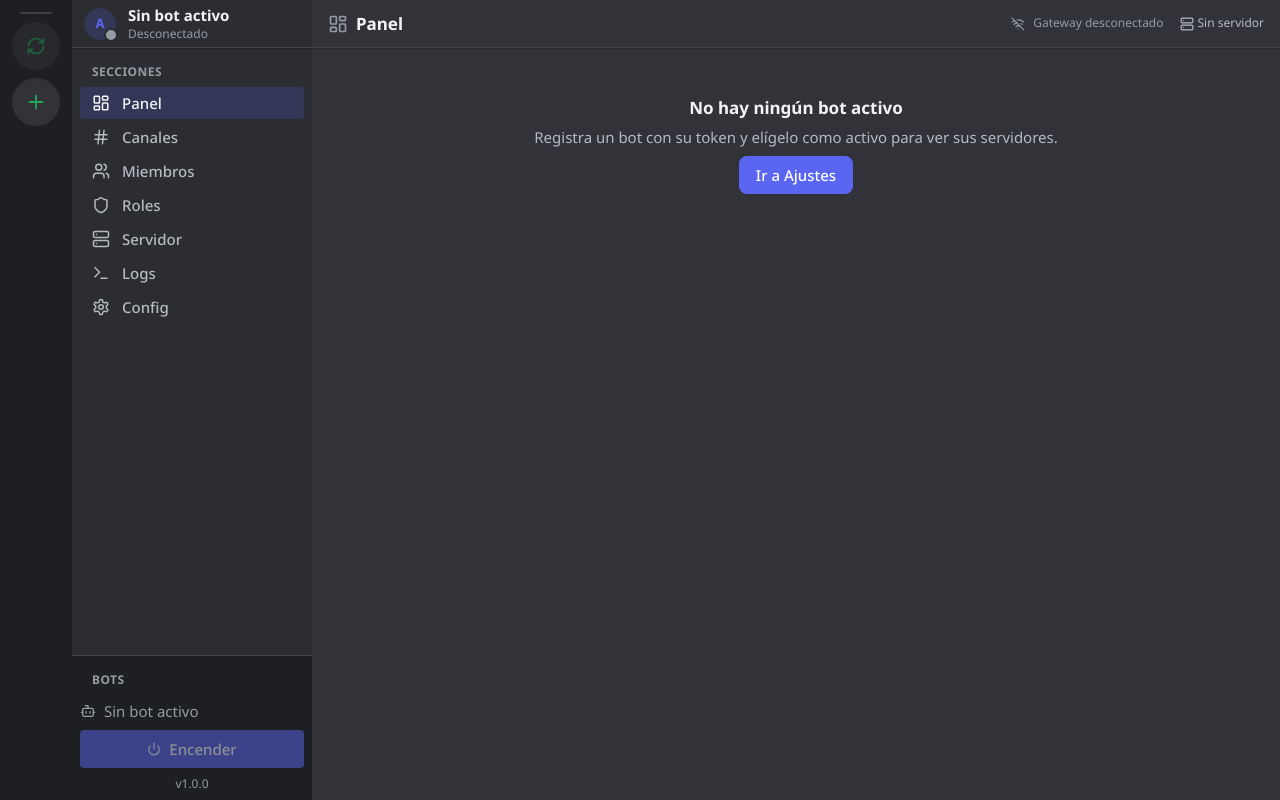
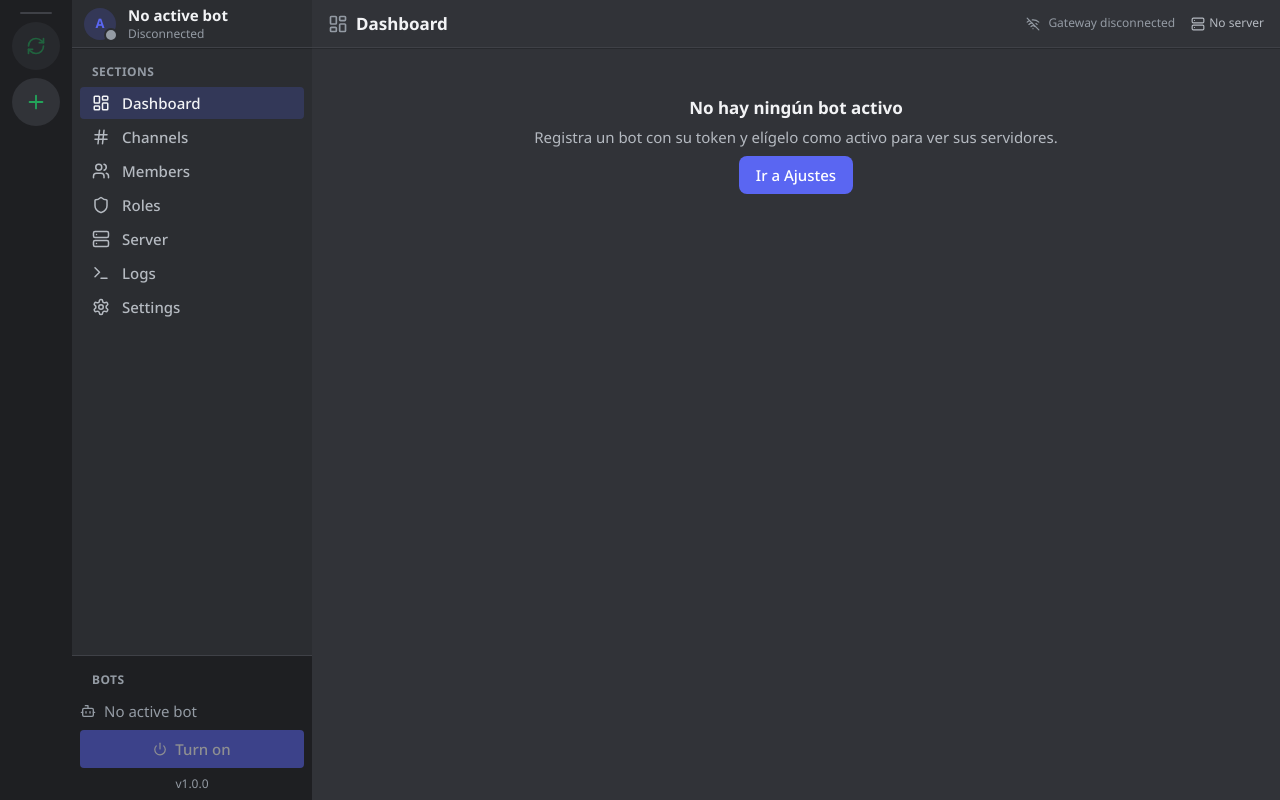
Before and after one commit to BenReynor/ARGUS, a React (Vite) app: page / in a window 1280 px wide. Built offline with nearby package versions, Linux system fonts and the light colour scheme; a web font is replaced by a local one.

Commit message:
dedalo: Traducir la estructura de la ventana
Traducir la estructura de la ventana

```diff
--- a/index.html
+++ b/index.html
@@ -1,5 +1,5 @@
 <!DOCTYPE html>
-<html lang="es">
+<html lang="en">
   <head>
     <meta charset="UTF-8" />
     <meta name="viewport" content="width=device-width, initial-scale=1.0" />
@@ -21,7 +21,7 @@
     </style>
   </head>
   <body>
-    <div id="carga" role="progressbar" aria-label="Cargando ARGUS" aria-valuemin="0" aria-valuemax="100" aria-valuenow="5">
+    <div id="carga" role="progressbar" aria-label="Loading ARGUS" aria-valuemin="0" aria-valuemax="100" aria-valuenow="5">
       <svg viewBox="0 0 512 512" aria-hidden="true">
         <defs>
           <linearGradient id="carga-bg" x1="0" y1="0" x2="1" y2="1"><stop offset="0" stop-color="#1e1b4b"/><stop offset="1" stop-color="#020617"/></linearGradient>
@@ -39,7 +39,7 @@
       </svg>
       <h1>ARGUS</h1>
       <div id="carga-pista"><div id="carga-barra"></div></div>
-      <div id="carga-paso">Cargando la interfaz…</div>
+      <div id="carga-paso">Loading…</div>
     </div>
     <div id="root"></div>
     <script type="module" src="/src/main.tsx"></script>
--- a/src/App.tsx
+++ b/src/App.tsx
@@ -13,7 +13,7 @@ import { ServidorView } from './components/ServidorView';
 import { Notification } from './components/Notification';
 import { LayoutDashboard, Hash, Users, Shield, Terminal, Settings, Server } from 'lucide-react';
 import { aplicarTema } from './temas';
-import { setIdioma } from './i18n';
+import { setIdioma, t } from './i18n';
 import { pasoCarga, finCarga } from './carga';
 import { useBotStatus, useShowNotification } from './store/useStore';
 import { getConfig, getBotStatus, refreshServerMap, getServerMap, onMapUpdated, onSyncProgress, onBotStatusChange } from './api/tauri';
@@ -37,17 +37,17 @@ function App() {
   useEffect(() => {
     const init = async () => {
       try {
-        pasoCarga('Leyendo tu configuración…', 50);
+        pasoCarga('Reading your settings…', 50);
         // El backend es la fuente de verdad (incluye tema y modo guardados).
         setConfig(await getConfig());
       } catch (e) {
         console.error('Config load error:', e);
       }
       try {
-        pasoCarga('Conectando con el bot…', 65);
+        pasoCarga('Connecting to the bot…', 65);
         const status = await getBotStatus();
         setBotStatus(status);
-        pasoCarga('Cargando tus servidores…', 80);
+        pasoCarga('Loading your servers…', 80);
         const map = await refreshServerMap();
         setServerMap(map);
       } catch (e) {
@@ -80,17 +80,17 @@ function App() {
   }, [setBotStatus, setServerMap, setConfig]);
 
   const tabs: { id: string; label: string; icon: string }[] = [
-    { id: 'dashboard', label: 'Panel', icon: 'layout-dashboard' },
-    { id: 'channels', label: 'Canales', icon: 'hash' },
-    { id: 'members', label: 'Miembros', icon: 'users' },
-    { id: 'roles', label: 'Roles', icon: 'shield' },
-    { id: 'servidor', label: 'Servidor', icon: 'server' },
-    { id: 'logs', label: 'Logs', icon: 'terminal' },
-    { id: 'settings', label: 'Config', icon: 'settings' },
+    { id: 'dashboard', label: t('Dashboard'), icon: 'layout-dashboard' },
+    { id: 'channels', label: t('Channels'), icon: 'hash' },
+    { id: 'members', label: t('Members'), icon: 'users' },
+    { id: 'roles', label: t('Roles'), icon: 'shield' },
+    { id: 'servidor', label: t('Server'), icon: 'server' },
+    { id: 'logs', label: t('Logs'), icon: 'terminal' },
+    { id: 'settings', label: t('Settings'), icon: 'settings' },
   ];
 
   const activeTab = useStore((s) => s.activeTab);
-  const seccion = tabs.find((t) => t.id === activeTab) ?? tabs[0];
+  const seccion = tabs.find((tab) => tab.id === activeTab) ?? tabs[0];
   const iconosSeccion: Record<string, any> = {
     'layout-dashboard': LayoutDashboard, hash: Hash, users: Users, shield: Shield, server: Server, terminal: Terminal, settings: Settings,
   };
--- a/src/carga.ts
+++ b/src/carga.ts
@@ -1,5 +1,6 @@
 // Pantalla de carga de index.html: avanza la barra con cada paso del arranque
 // y se quita cuando la app tiene datos que mostrar.
+import { t } from './i18n';
 
 const TIEMPO_MAXIMO_MS = 8000; // si Discord tarda, se muestra la app igual
 
@@ -13,13 +14,14 @@ export function pasoCarga(texto: string, porcentaje: number): void {
   const paso = document.getElementById('carga-paso');
   const caja = document.getElementById('carga');
   if (barra) barra.style.width = `${valorActual}%`;
-  if (paso) paso.textContent = texto;
+  if (paso) paso.textContent = t(texto);
+  caja?.setAttribute('aria-label', t('Loading ARGUS'));
   caja?.setAttribute('aria-valuenow', String(Math.round(valorActual)));
 }
 
 export function finCarga(): void {
   if (terminado) return;
-  pasoCarga('Listo', 100);
+  pasoCarga('Ready', 100);
   terminado = true;
   const caja = document.getElementById('carga');
   if (!caja) return;
--- a/src/components/Header.tsx
+++ b/src/components/Header.tsx
@@ -1,5 +1,6 @@
 import React from 'react';
 import { useBotStatus, useServerMap, useGuildPanel } from '../store/useStore';
+import { t } from '../i18n';
 import { Server, Gauge, Users, Wifi, WifiOff } from 'lucide-react';
 
 /** Cabecera de la sección activa (48px), con el estado del Gateway. */
@@ -21,24 +22,24 @@ export const Header: React.FC<{ titulo: string; icono?: any }> = ({ titulo, icon
         <div className={`connection-status ${botStatus.connected ? 'connected' : 'disconnected'}`}>
           <Wifi className="wifi-icon" size={14} aria-hidden="true" />
           <WifiOff className="wifi-off-icon" size={14} aria-hidden="true" />
-          <span>{botStatus.connected ? 'Gateway en vivo' : 'Gateway desconectado'}</span>
+          <span>{botStatus.connected ? t('Gateway live') : t('Gateway disconnected')}</span>
         </div>
         <div className="status-grid">
           {botStatus.latency_ms ? (
-            <span className="status-item" title="Latencia del Gateway">
+            <span className="status-item" title={t('Gateway latency')}>
               <Gauge size={14} aria-hidden="true" />
               <span className="num">{botStatus.latency_ms} ms</span>
             </span>
           ) : null}
           {miembros > 0 && (
-            <span className="status-item" title="Miembros del servidor">
+            <span className="status-item" title={t('Server members')}>
               <Users size={14} aria-hidden="true" />
               <span className="num">{miembros.toLocaleString()}</span>
             </span>
           )}
-          <span className="status-item" title={servidor ?? 'Ningún servidor seleccionado'}>
+          <span className="status-item" title={servidor ?? t('No server selected')}>
             <Server size={14} aria-hidden="true" />
-            <span className="status-guild">{servidor ?? 'Sin servidor'}</span>
+            <span className="status-guild">{servidor ?? t('No server')}</span>
           </span>
         </div>
       </div>
--- a/src/components/Notification.tsx
+++ b/src/components/Notification.tsx
@@ -1,6 +1,7 @@
 import React, { useEffect } from 'react';
 import { useNotifications, useHideNotification } from '../store/useStore';
 import type { ToastItem, ToastType } from '../store/useStore';
+import { t } from '../i18n';
 import { CheckCircle, AlertCircle, Info, AlertTriangle, X } from 'lucide-react';
 
 const DURACION_MS: Record<ToastType, number> = { success: 4000, info: 4000, warning: 6000, error: 8000 };
@@ -34,7 +35,7 @@ const Toast: React.FC<{ toast: ToastItem; onClose: (id: number) => void }> = ({
     >
       <Icon size={18} className="toast__icono" />
       <span className="toast__texto">{toast.message}</span>
-      <button className="icon-btn" aria-label="Cerrar notificación" onClick={() => onClose(toast.id)}>
+      <button className="icon-btn" aria-label={t('Close notification')} onClick={() => onClose(toast.id)}>
         <X size={14} />
       </button>
     </div>
--- a/src/components/Sidebar.tsx
+++ b/src/components/Sidebar.tsx
@@ -6,6 +6,7 @@ import {
   Power, Circle, Bot, Server
 } from 'lucide-react';
 import { Avatar } from './ui';
+import { t } from '../i18n';
 
 interface SidebarProps {
   tabs: { id: string; label: string; icon: string }[];
@@ -39,21 +40,21 @@ export const Sidebar: React.FC<SidebarProps> = ({ tabs }) => {
           <span
             className={`punto-estado ${botStatus.connected ? 'status-online' : botStatus.running ? 'status-connecting' : 'status-offline'}`}
             role="img"
-            aria-label={botStatus.connected ? 'Gateway en línea' : botStatus.running ? 'Gateway conectando' : 'Gateway desconectado'}
+            aria-label={botStatus.connected ? t('Gateway online') : botStatus.running ? t('Gateway connecting') : t('Gateway offline')}
           />
         </span>
         <div className="bot-activo">
-          <span className="bot-activo-nombre">{botActivo?.name ?? 'Sin bot activo'}</span>
+          <span className="bot-activo-nombre">{botActivo?.name ?? t('No active bot')}</span>
           <span className="bot-status-mini">
             <span className="status-text">
-              {botStatus.connected ? 'En línea' : botStatus.running ? 'Conectando...' : 'Desconectado'}
+              {botStatus.connected ? t('Online') : botStatus.running ? t('Connecting...') : t('Disconnected')}
             </span>
           </span>
         </div>
       </div>
 
-      <nav className="sidebar-nav" aria-label="Secciones">
-        <span className="nav-categoria">Secciones</span>
+      <nav className="sidebar-nav" aria-label={t('Sections')}>
+        <span className="nav-categoria">{t('Sections')}</span>
         {tabs.map((tab) => {
           const Icon = iconMap[tab.icon];
           const isActive = activeTab === tab.id;
@@ -72,10 +73,10 @@ export const Sidebar: React.FC<SidebarProps> = ({ tabs }) => {
 
       <div className="sidebar-footer">
         <div className="bot-control">
-          <span className="nav-categoria">Bots</span>
+          <span className="nav-categoria">{t('Bots')}</span>
           <div className="bot-list">
             {config.bots.length === 0 && (
-              <div className="bot-info"><Bot size={16} /><span>Sin bot activo</span></div>
+              <div className="bot-info"><Bot size={16} /><span>{t('No active bot')}</span></div>
             )}
             {config.bots.map((b) => {
               const url = botAvatarUrl(b);
@@ -83,13 +84,13 @@ export const Sidebar: React.FC<SidebarProps> = ({ tabs }) => {
                 <button
                   key={b.id}
                   className={`nav-item ${b.id === config.active_bot_id ? 'active' : ''}`}
-                  title="Usar como bot activo"
+                  title={t('Use as the active bot')}
                   onClick={async () => {
                     try {
                       await setActiveBot(b.id);
                       setConfig({ active_bot_id: b.id });
                     } catch (e) {
-                      showNotification(typeof e === 'string' ? e : 'No se pudo cambiar de bot', 'error');
+                      showNotification(typeof e === 'string' ? e : t('Could not switch bot'), 'error');
                     }
                   }}
                 >
@@ -111,7 +112,7 @@ export const Sidebar: React.FC<SidebarProps> = ({ tabs }) => {
                   await stopBot();
                 } else {
                   if (!hasToken) {
-                    showNotification('Añade un bot en Config para encenderlo', 'warning');
+                    showNotification(t('Add a bot in Settings to turn it on'), 'warning');
                     return;
                   }
                   await startBot();
@@ -125,12 +126,12 @@ export const Sidebar: React.FC<SidebarProps> = ({ tabs }) => {
             {botStatus.running ? (
               <>
                 <Circle className="status-online" size={8} />
-                Apagar
+                {t('Turn off')}
               </>
             ) : (
               <>
                 <Power size={14} />
-                Encender
+                {t('Turn on')}
               </>
             )}
           </button>
--- a/src/i18n/es.ts
+++ b/src/i18n/es.ts
@@ -4,4 +4,73 @@ export const es: Record<string, string> = {
   'Choose the language of the interface. It applies instantly and is saved.':
     'Elige el idioma de la interfaz. Se aplica al instante y se guarda.',
   'Could not save the language': 'No se pudo guardar el idioma',
+
+  // Pantalla de carga (carga.ts, index.html, App.tsx)
+  'Loading…': 'Cargando la interfaz…',
+  'Loading ARGUS': 'Cargando ARGUS',
+  'Reading your settings…': 'Leyendo tu configuración…',
+  'Connecting to the bot…': 'Conectando con el bot…',
+  'Loading your servers…': 'Cargando tus servidores…',
+  'Ready': 'Listo',
+
+  // Secciones
+  'Dashboard': 'Panel',
+  'Channels': 'Canales',
+  'Members': 'Miembros',
+  'Roles': 'Roles',
+  'Server': 'Servidor',
+  'Logs': 'Logs',
+  'Settings': 'Config',
+  'Sections': 'Secciones',
+
+  // Sidebar
+  'Gateway online': 'Gateway en línea',
+  'Gateway connecting': 'Gateway conectando',
+  'Gateway offline': 'Gateway desconectado',
+  'No active bot': 'Sin bot activo',
+  'Online': 'En línea',
+  'Connecting...': 'Conectando...',
+  'Disconnected': 'Desconectado',
+  'Bots': 'Bots',
+  'Use as the active bot': 'Usar como bot activo',
+  'Could not switch bot': 'No se pudo cambiar de bot',
+  'Add a bot in Settings to turn it on': 'Añade un bot en Config para encenderlo',
+  'Turn off': 'Apagar',
+  'Turn on': 'Encender',
+
+  // GuildRail
+  "Could not read the bot's servers": 'No se pudieron leer los servidores del bot',
+  'Could not open the invite link': 'No se pudo abrir el enlace de invitación',
+  'Servers': 'Servidores',
+  'Error reading servers: {error}. Press to retry.': 'Error al leer los servidores: {error}. Pulsa para reintentar.',
+  '{error} — press to retry': '{error} — pulsa para reintentar',
+  'Refresh the server list': 'Actualizar la lista de servidores',
+  'Refreshing servers…': 'Actualizando servidores…',
+  'Add the bot to a server': 'Añadir el bot a un servidor',
+
+  // Header
+  'Gateway live': 'Gateway en vivo',
+  'Gateway disconnected': 'Gateway desconectado',
+  'Gateway latency': 'Latencia del Gateway',
+  'Server members': 'Miembros del servidor',
+  'No server selected': 'Ningún servidor seleccionado',
+  'No server': 'Sin servidor',
+
+  // Notification
+  'Close notification': 'Cerrar notificación',
+
+  // EstadoVista
+  'Pick a server in the left column to see its data.': 'Elige un servidor en la columna de la izquierda para ver sus datos.',
+  'Loading the server data': 'Cargando los datos del servidor',
+  'They are read from Discord when you pick the server. If they do not appear, press Load again (the reason is in Logs).':
+    'Se leen de Discord al elegir el servidor. Si no aparecen, pulsa Cargar de nuevo (el motivo queda en Logs).',
+  'Load again': 'Cargar de nuevo',
+
+  // components/ui
+  'Loading': 'Cargando',
+  'Something went wrong': 'Algo salió mal',
+  'Retry': 'Reintentar',
+  'Delete': 'Borrar',
+  'Cancel': 'Cancelar',
+  'Type «{nombre}» to confirm': 'Escribe «{nombre}» para confirmar',
 };
```
Also changed, not shown: src/components/EstadoVista.tsx (+4 -3 lines), src/components/GuildRail.tsx (+10 -9 lines), src/components/ui/index.tsx (+7 -6 lines).
